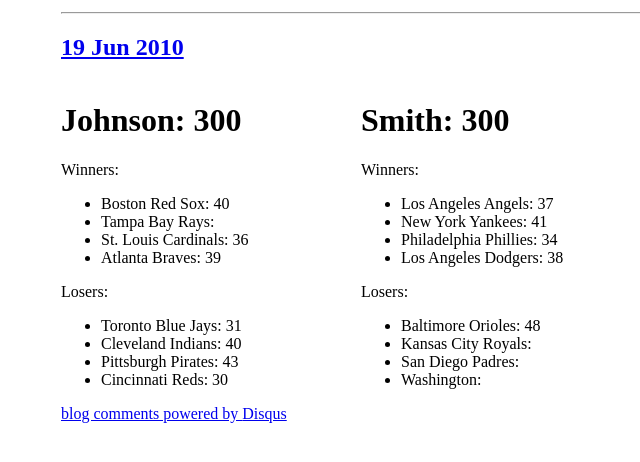
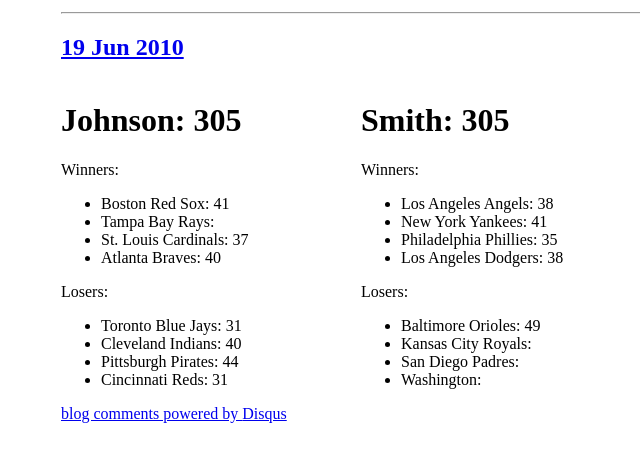
Before and after one commit to travisj/thebet, a Jekyll site: the page built from _posts/2010-06-19-Results.markdown, in a window 1280 px wide. Shown: the part 247-709 px from the top of the page, without its empty margins (279-919 px from the left). Built offline with Jekyll 4.4.1, drawn with Linux system fonts in a browser that asks for light colours; nearby versions of some CDN libraries; Markdown is read by kramdown in place of the engine named in the settings; comment, search, counter and statistics services are not loaded.

Commit message:
adding todays results

```diff
--- a/_posts/2010-06-19-Results.markdown
+++ b/_posts/2010-06-19-Results.markdown
@@ -1,21 +1,21 @@
 ---
 layout: post
-johnson: 300
-smith: 300
+johnson: 305
+smith: 305
 tor: 31
 cle: 40
-bos: 40
+bos: 41
 tb: 41
-pit: 43
-cin: 30
-stl: 36
-atl: 39
-bal: 48
-kc: 38
+pit: 44
+cin: 31
+stl: 37
+atl: 40
+bal: 49
+kc: 39
 nyy: 41
-laa: 37
+laa: 38
 sd: 28
-wsh: 36
-phi: 34
+wsh: 37
+phi: 35
 lad: 38
 ---
```
